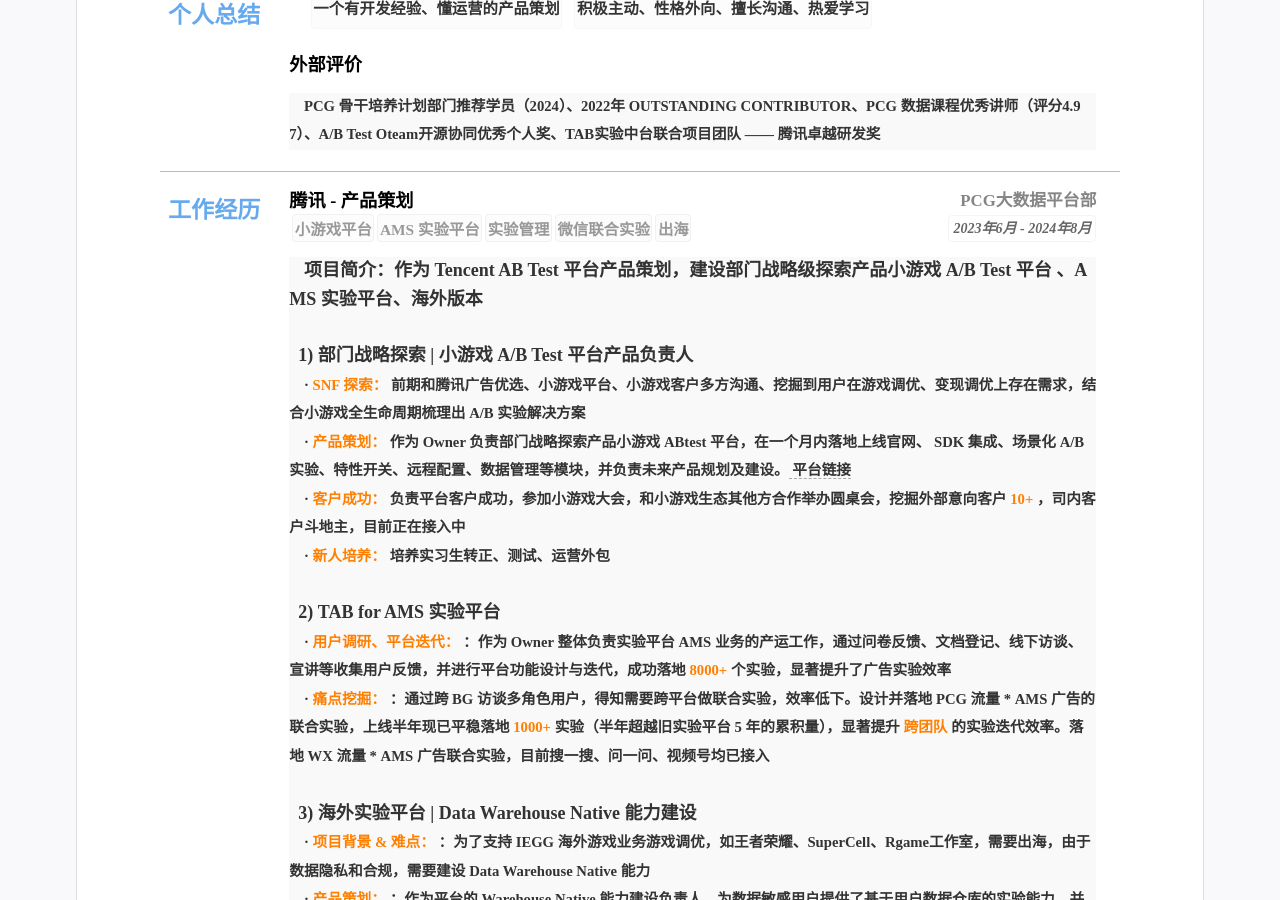
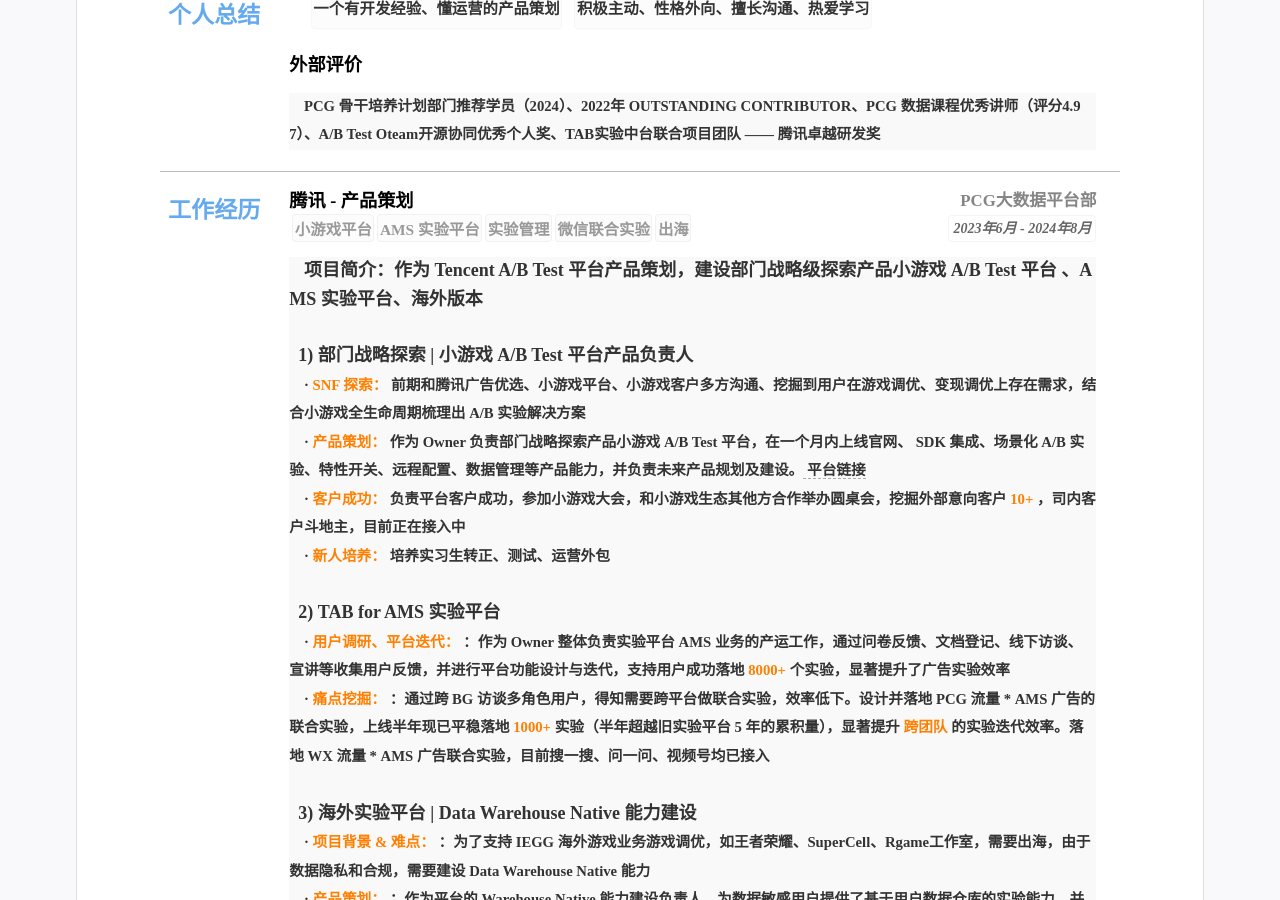
Before and after one commit to kuailexiaoshenxian/cn-wx-cv, a Jekyll site: the page built from index.html, in a window 1280 px wide and 900 px high, scrolled down 301 px. Built offline with Jekyll 4.4.1, drawn with Linux system fonts in a browser that asks for light colours.

Commit message:
Update resume.yml

```diff
--- a/_data/resume.yml
+++ b/_data/resume.yml
@@ -96,16 +96,16 @@ main: #简历主要内容，
     # - 画像提升
     # - 实验配置
     # summary: 职务或者工作总结(自动折叠) 业务数据科学：负责新闻业务画像覆盖率、准确率提升，建立画像服务的指标监控体系 <br>  &nbsp &nbsp  平台数据开发：作为开发者完成数据平台的链路搭建和功能上线，为业务提供可靠的画像平台服务
-    detail: <font face="等线"><font size=4><strong>项目简介：作为 Tencent AB Test 平台产品策划，建设部门战略级探索产品小游戏 A/B Test 平台 、AMS 实验平台、海外版本</strong></font></font> <br>  &nbsp &nbsp
+    detail: <font face="等线"><font size=4><strong>项目简介：作为 Tencent A/B Test 平台产品策划，建设部门战略级探索产品小游戏 A/B Test 平台 、AMS 实验平台、海外版本</strong></font></font> <br>  &nbsp &nbsp
            <br>
             <font face="等线"><font size=4><strong> &nbsp 1) 部门战略探索 | 小游戏 A/B Test 平台产品负责人</strong></font> <br>  &nbsp &nbsp
             · <font color=#FF7F00><strong>SNF 探索： </strong></font>前期和腾讯广告优选、小游戏平台、小游戏客户多方沟通、挖掘到用户在游戏调优、变现调优上存在需求，结合小游戏全生命周期梳理出 A/B 实验解决方案<br> &nbsp &nbsp
-            · <font color=#FF7F00><strong>产品策划： </strong></font>作为 Owner 负责部门战略探索产品小游戏 ABtest 平台，在一个月内落地上线官网、 SDK 集成、场景化 A/B 实验、特性开关、远程配置、数据管理等模块，并负责未来产品规划及建设。 <a href="https://abetterchoice.cn/"> <strong>平台链接</strong> </a><br> &nbsp &nbsp
+            · <font color=#FF7F00><strong>产品策划： </strong></font>作为 Owner 负责部门战略探索产品小游戏 A/B Test 平台，在一个月内上线官网、 SDK 集成、场景化 A/B 实验、特性开关、远程配置、数据管理等产品能力，并负责未来产品规划及建设。 <a href="https://abetterchoice.cn/"> <strong>平台链接</strong> </a><br> &nbsp &nbsp
             · <font color=#FF7F00><strong>客户成功： </strong></font>负责平台客户成功，参加小游戏大会，和小游戏生态其他方合作举办圆桌会，挖掘外部意向客户<font color=#FF7F00><strong> 10+ </strong></font> ，司内客户斗地主，目前正在接入中 <br> &nbsp &nbsp
             · <font color=#FF7F00><strong>新人培养： </strong></font>培养实习生转正、测试、运营外包 <br> &nbsp &nbsp
             <br>
             <font face="等线"><font size=4><strong> &nbsp 2) TAB for AMS 实验平台</strong></font> <br>  &nbsp &nbsp
-            · <font color=#FF7F00><strong>用户调研、平台迭代： </strong></font>：作为 Owner 整体负责实验平台 AMS 业务的产运工作，通过问卷反馈、文档登记、线下访谈、宣讲等收集用户反馈，并进行平台功能设计与迭代，成功落地<font color=#FF7F00><strong> 8000+ </strong></font> 个实验，显著提升了广告实验效率 <br> &nbsp &nbsp
+            · <font color=#FF7F00><strong>用户调研、平台迭代： </strong></font>：作为 Owner 整体负责实验平台 AMS 业务的产运工作，通过问卷反馈、文档登记、线下访谈、宣讲等收集用户反馈，并进行平台功能设计与迭代，支持用户成功落地<font color=#FF7F00><strong> 8000+ </strong></font> 个实验，显著提升了广告实验效率 <br> &nbsp &nbsp
             · <font color=#FF7F00><strong>痛点挖掘： </strong></font>：通过跨 BG 访谈多角色用户，得知需要跨平台做联合实验，效率低下。设计并落地 PCG 流量 * AMS 广告的联合实验，上线半年现已平稳落地<font color=#FF7F00><strong> 1000+ </strong></font>实验（半年超越旧实验平台 5 年的累积量），显著提升 <font color=#FF7F00><strong>  跨团队</strong></font> 的实验迭代效率。落地 WX 流量 *  AMS 广告联合实验，目前搜一搜、问一问、视频号均已接入  <br>  &nbsp &nbsp
             <br>
             <font face="等线"><font size=4><strong> &nbsp 3) 海外实验平台 | Data Warehouse Native 能力建设</strong></font>  <br>  &nbsp &nbsp
```
